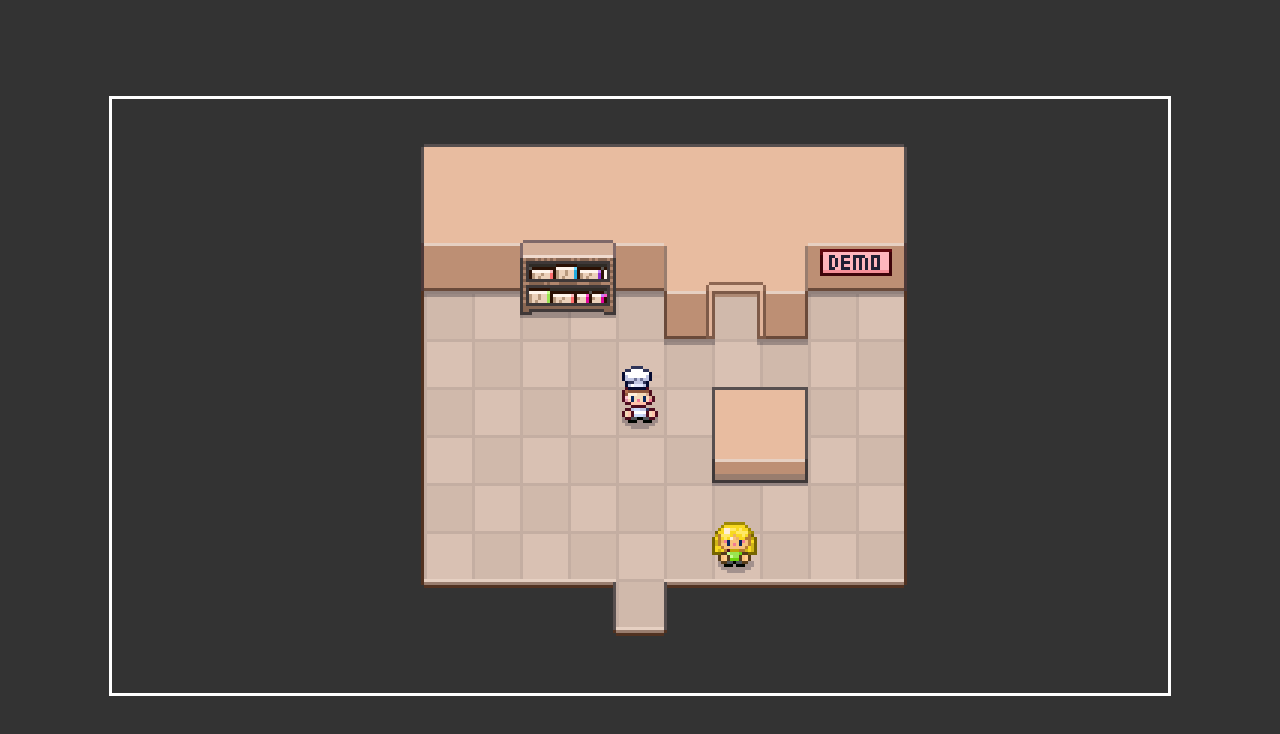
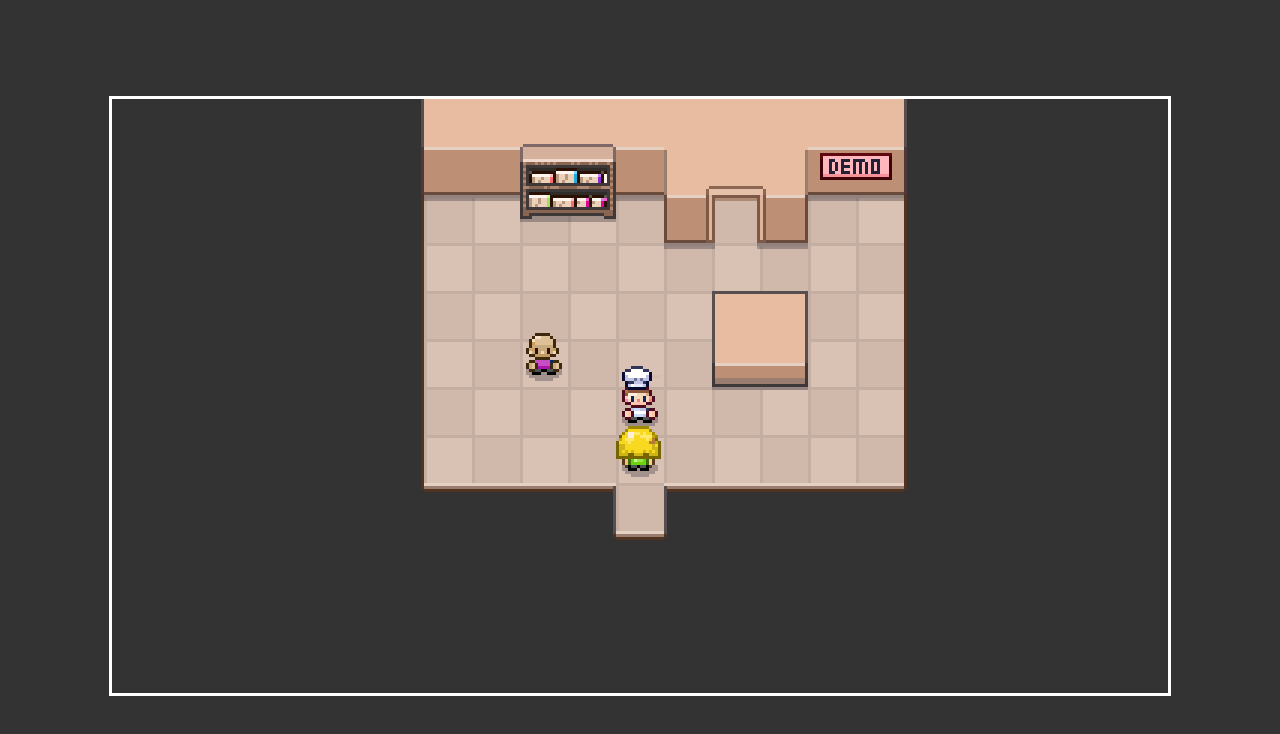
Before and after one commit to dsilverfox/RPG, a plain HTML site: page index.html in a window 1280 px wide. Drawn offline with Linux system fonts and the light colour scheme.

Commit message:
Pizza Legends working Cutscenes

```diff
--- a/GameObject.js
+++ b/GameObject.js
@@ -1,5 +1,6 @@
 class GameObject {
     constructor(config) {
+        this.id=null;
         this.isMounted = false;
         this.x = config.x || 0;
         this.y = config.y || 0;
@@ -8,14 +9,46 @@ class GameObject {
             gameObject: this,
             src: config.src || "/images/characters/people/hero.png",
         });
+        this.behaviorLoop = config.behaviorLoop || [];
+        this.behaviorLoopIndex = 0;
     }
     mount(map) {
         console.log("mounting!")
         this.isMounted = true;
         map.addWall(this.x, this.y);
+
+        //If we have a behavior kick off after a short delay.
+        setTimeout(() => {
+            this.doBehaviorEvent(map);
+        }, 10)
     }
 
     update() {
+        //Reserved space for later.
+    }
 
+    async doBehaviorEvent(map) {
+
+        //Don't do the thing if cutsenes are playing.
+        if(map.isCutscenePlaying || this.behaviorLoop.length === 0) {
+            return;
+        }
+
+        //Setting up ou event with relevant info
+        let eventConfig = this.behaviorLoop[this.behaviorLoopIndex];
+        eventConfig.who = this.id;
+
+        //Create an event instance out of our next event config
+        const eventHandler = new OverworldEvent({map, event:eventConfig});
+        await eventHandler.init();
+
+        //Setting the next event to fire
+        this.behaviorLoopIndex += 1;
+        if(this.behaviorLoopIndex === this.behaviorLoop.length) {
+            this.behaviorLoopIndex = 0;
+        }
+
+        //AGAIN AGAIN!
+        this.doBehaviorEvent(map);
     }
 }
--- a/Overworld.js
+++ b/Overworld.js
@@ -28,7 +28,9 @@ class Overworld {
      this.map.drawLowerImage(this.ctx, cameraPerson);
 
      //Draw Game Objects Layer
-    Object.values(this.map.gameObjects).forEach(object => {
+    Object.values(this.map.gameObjects).sort((a,b) => {
+      return a.y - b.y;
+    }).forEach(object => {
         object.sprite.draw(this.ctx, cameraPerson);
     })
 
@@ -47,6 +49,13 @@ class Overworld {
    this.directionInput = new DirectionInput();
    this.directionInput.init();
    this.startGameLoop();
+   this.map.startCutscene([
+     { who: "hero", type: "walk", direction: "down" },
+     { who: "hero", type: "walk", direction: "down" },
+     { who: "npcA", type: "walk", direction: "left" },
+     { who: "npcA", type: "walk", direction: "left" },
+     { who: "npcA", type: "stand", direction: "up", time: 800 },
+   ])
  }
 
 }
--- /dev/null
+++ b/OverworldEvent.js
@@ -0,0 +1,54 @@
+class OverworldEvent {
+    constructor({ map, event }) {
+        this.map = map;
+        this.event = event;
+    }
+
+    stand(resolve) {
+        const who = this.map.gameObjects[this.event.who];
+        who.startBehavior({
+            map: this.map
+        }, {
+            type: "stand",
+            direction: this.event.direction,
+            time: this.event.time
+        })
+
+        //Set up a handler to complete when correct person is done walking, then resolve the event
+        const completeHandler = e => {
+            if (e.detail.whoId === this.event.who) {
+                document.removeEventListener("PersonStandComplete", completeHandler);
+                resolve();
+            }
+        }
+        document.addEventListener("PersonStandComplete", completeHandler)
+    }
+
+    walk(resolve) {
+        const who = this.map.gameObjects[this.event.who];
+        who.startBehavior({
+            map: this.map
+        }, {
+            type: "walk",
+            direction: this.event.direction,
+            retry: true
+        })
+
+        //Set up a handler to complete when correct person is done walking, then resolve the event
+        const completeHandler = e => {
+            if (e.detail.whoId === this.event.who) {
+                document.removeEventListener("PersonWalkingComplete", completeHandler);
+                resolve();
+            }
+        }
+        document.addEventListener("PersonWalkingComplete", completeHandler)
+
+    }
+
+    init() {
+        return new Promise(resolve => {
+            this[this.event.type](resolve)
+        })
+    }
+
+}
--- a/OverworldMap.js
+++ b/OverworldMap.js
@@ -9,6 +9,8 @@ class OverworldMap {
 
         this.upperImage = new Image();
         this.upperImage.src = config.upperSrc;
+
+        this.isCutscenePlaying = false;
     }
 
     drawLowerImage(ctx, cameraPerson) {
@@ -20,30 +22,46 @@ class OverworldMap {
     }
 
     isSpaceTaken(currentX, currentY, direction) {
-        const {x,y} = utils.nextPosition(currentX, currentY, direction)
+        const { x, y } = utils.nextPosition(currentX, currentY, direction)
         return this.walls[`${x},${y}`] || false;
     }
 
     mountObjects() {
-        Object.values(this.gameObjects).forEach(o => {
-
+        Object.keys(this.gameObjects).forEach(key => {
+            let object = this.gameObjects[key];
+            object.id = key;
             //TODO: Additional logic to determine if object should mount.
-            o.mount(this);
+            object.mount(this);
         })
     }
+    //Start cutscene
+
+   async startCutscene(events) {
+        this.isCutscenePlaying = true;
+        //start a loop of async events and await each one.
+            for (let i=0; i<events.length; i++) {
+                const eventHandler = new OverworldEvent({
+                    map: this,
+                    event: events[i]
+                })
+                await eventHandler.init();
+            }
+
+        this.isCutscenePlaying = false;
+    }
     //Fired when game object ENTERS
-    addWall(x,y) {
+    addWall(x, y) {
         this.walls[`${x},${y}`] = true;
     }
     //Fired when game object EXITS
     removeWall(x, y) {
-       delete this.walls[`${x},${y}`]
+        delete this.walls[`${x},${y}`]
     }
     //Fired when game object MOVES
     moveWall(wasX, wasY, direction) {
-       this.removeWall(wasX, wasY)
-       const {x,y} = utils.nextPosition(wasX, wasY, direction)
-       this.addWall(x,y);
+        this.removeWall(wasX, wasY)
+        const { x, y } = utils.nextPosition(wasX, wasY, direction)
+        this.addWall(x, y);
     }
 }
 
@@ -56,16 +74,35 @@ window.OverworldMaps = {
         gameObjects: {
             hero: new Person({
                 isPlayerControlled: true,
-                x:utils.withGrid(5),
-                y:utils.withGrid(6),
+                x: utils.withGrid(5),
+                y: utils.withGrid(6),
             }),
-            npc1: new Person({
-                x:utils.withGrid(7),
-                y:utils.withGrid(9),
-                src: "images/characters/people/npc1.png"
+            npcA: new Person({
+                x: utils.withGrid(7),
+                y: utils.withGrid(9),
+                src: "images/characters/people/npc1.png",
+                behaviorLoop: [
+                    { type: 'stand', direction: 'left', time: 800 },
+                    { type: 'stand', direction: 'up', time: 800 },
+                    { type: 'stand', direction: 'right', time: 1200 },
+                    { type: 'stand', direction: 'up', time: 300 },
+                ]
+            }),
+            npcB: new Person({
+                x: utils.withGrid(3),
+                y: utils.withGrid(7),
+                src: "images/characters/people/npc2.png",
+                behaviorLoop: [
+                    //This loop would have the npc walking left and pausing forever. Remember, to make movement loops work with map so you're not walking people off the map.
+                    { type: 'walk', direction: 'left' },
+                    { type: 'stand', direction: 'up', time: 800 },
+                    { type: 'walk', direction: 'up' },
+                    { type: 'walk', direction: 'right' },
+                    { type: 'walk', direction: 'down' },
+                ]
             })
         },
-            walls: {
+        walls: {
             [utils.asGridCoord(7, 6)]: true,
             [utils.asGridCoord(8, 6)]: true,
             [utils.asGridCoord(7, 7)]: true,
--- a/Person.js
+++ b/Person.js
@@ -21,7 +21,7 @@ class Person extends GameObject {
             //
 
             //Case: We're keyboard ready and have an arrow pressed.
-            if (this.isPlayerControlled && state.arrow) {
+            if (state.map.isCutscenePlaying === false && this.isPlayerControlled && state.arrow) {
                 this.startBehavior(state, {
                     type: "walk",
                     direction: state.arrow
@@ -38,12 +38,24 @@ class Person extends GameObject {
 
             //Stop here if space is not free.
             if (state.map.isSpaceTaken(this.x, this.y, this.direction)){
+                behavior.retry && setTimeout(() =>{
+                    this.startBehavior(state, behavior)
+                }, 10)
              return;
             }
 
             //Ready to Walk
             state.map.moveWall(this.x, this.y, this.direction);
             this.movingProgressRemaining = 16;
+            this.updateSprite(state);
+        }
+
+        if(behavior.type === "stand") {
+            setTimeout(() => {
+                utils.emitEvent("PersonStandComplete", {
+                    whoId: this.id
+                })
+            }, behavior.time)
         }
     }
 
@@ -51,6 +63,13 @@ class Person extends GameObject {
             const [property, change] = this.directionUpdate[this.direction];
             this[property] += change;
             this.movingProgressRemaining -= 1;
+
+            if (this.movingProgressRemaining === 0) {
+                //Walk finished.
+                utils.emitEvent("PersonWalkingComplete", {
+                    whoId: this.id
+                })
+            }
     }
 
     updateSprite(){
--- a/index.html
+++ b/index.html
@@ -10,15 +10,16 @@
     </div>
 
     <!-- Scripts -->
-    <script src="/utils.js"></script>
-    <script src="/DirectionInput.js"></script>
-    <script src="/Overworld.js"></script>
-    <script src="/GameObject.js"></script>
-    <script src="/Person.js"></script>
-    <script src="/Sprite.js"></script>
-    <script src="/OverworldMap.js"></script>
+    <script src="utils.js"></script>
+    <script src="DirectionInput.js"></script>
+    <script src="Overworld.js"></script>
+    <script src="GameObject.js"></script>
+    <script src="Person.js"></script>
+    <script src="Sprite.js"></script>
+    <script src="OverworldMap.js"></script>
+    <script src="OverworldEvent.js"></script>
     <!--So long as init is last, it doesn't start the game. Load order may become important later.-->
-    <script src="/init.js"></script>
+    <script src="init.js"></script>
 
   </body>
 </html>
--- a/utils.js
+++ b/utils.js
@@ -19,5 +19,11 @@ const utils = {
             y += size;
         }
         return {x,y};
+    },
+    emitEvent(name, detail) {
+        const event = new CustomEvent(name, {
+            detail
+        })
+        document.dispatchEvent(event);
     }
 }
```
